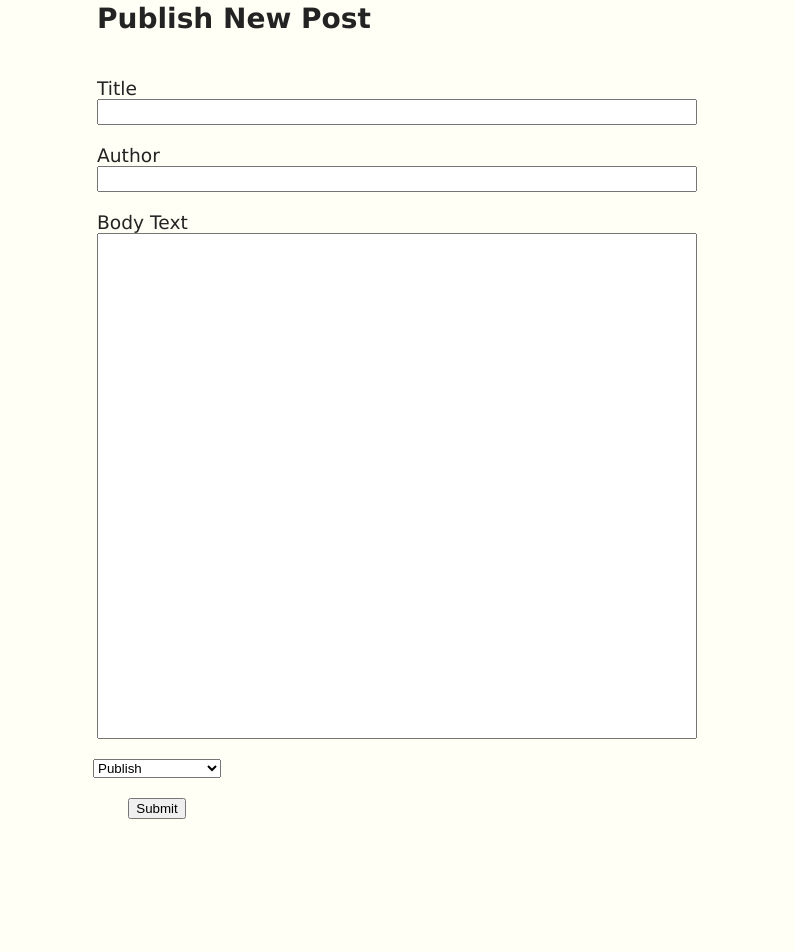
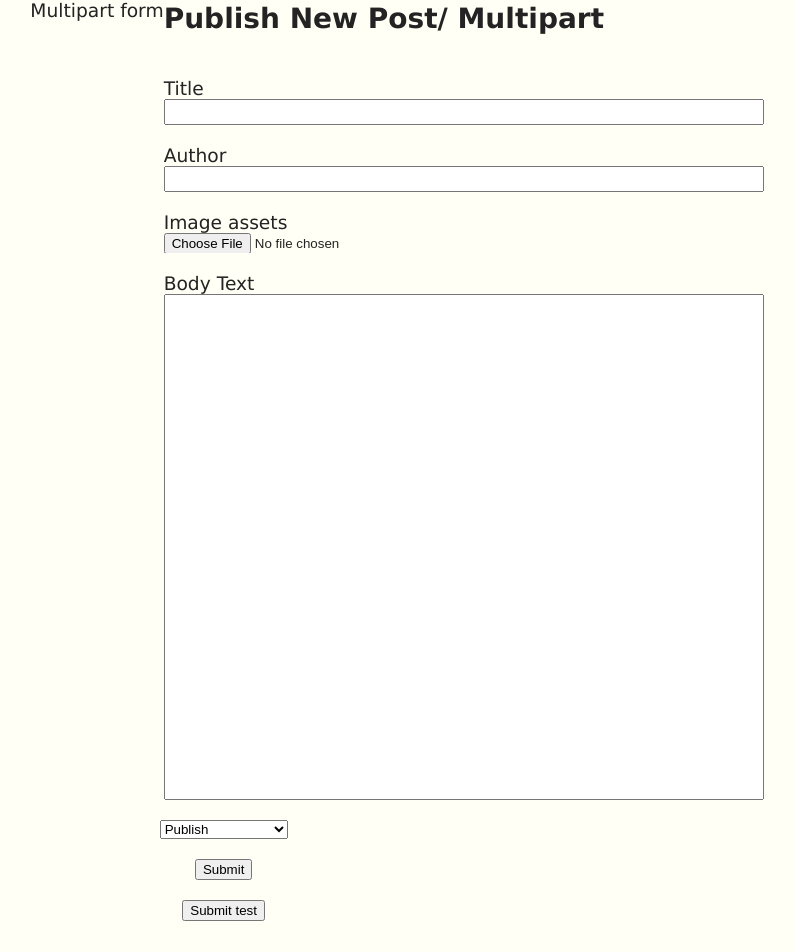
Before and after one commit to kurniadikevin/blog-cms, a React (Create React App) app: page /create in a window 1280 px wide. Shown: the part 166-1118 px from the top of the page, without its empty margins (243-1038 px from the left). Before the commit the page ends 1035 px from the top, so only its background shows below. Built offline with nearby package versions, Linux system fonts and the light colour scheme.

Commit message:
template multipast form uploaded test

```diff
--- a/package.json
+++ b/package.json
@@ -1,5 +1,5 @@
 {
-  "name": "project-name",
+  "name": "blackboard-cms",
   "version": "0.1.0",
   "private": true,
   "dependencies": {
--- /dev/null
+++ b/src/components/multipart-form.js
@@ -0,0 +1,73 @@
+import { useState } from "react"
+import axios from "axios"
+
+
+const MultipartForm=()=>{
+
+    const [title,setTitle]= useState();
+    const [author, setAuthor] = useState();
+    const [imageFile, setImageFile]= useState();
+    const [body,setBody]= useState();
+    const [published,setPublished]= useState(true);
+
+    const handleFileSelect = (event) => {
+        setImageFile(event.target.files);
+      }
+
+    const submitForm=()=>{
+        console.table(title,author,imageFile[0],body,published)
+    }
+
+    const submitFormMultipart=()=>{
+        const formData = new FormData();
+        formData.append('title',title);
+        formData.append("image", imageFile[0]);
+        formData.append('author',author);
+        formData.append('body',body);
+        formData.append('published',published);
+        console.table(formData)
+
+        axios.post('http://localhost:5000/posts/new-multipart', formData, {
+            headers: {
+              'Content-Type': 'multipart/form-data'
+            }
+        })
+        console.log('OK')
+    }
+
+    return(
+    <div className="create-form" >
+            <h2>Publish New Post/ Multipart</h2>
+            <div>
+            <label  className="title-label">Title</label>
+            <input type='text' id="title-input" name='title'
+            value={title} onChange={(e) => setTitle(e.target.value)}></input>
+            </div>
+            <div>
+            <label className="author-label">Author</label>
+            <input type='text' id="author-input" name='author'
+             value={author} onChange={(e) => setAuthor(e.target.value)}></input>
+            </div>
+            <div>
+                <label>Image assets</label>
+                <input type='file' onChange={handleFileSelect} id='image-file'
+                name='image'></input>
+            </div>
+            <div>
+            <label className="body-text">Body Text</label>
+            <textarea id="body-input" name='body'
+             value={body} onChange={(e) => setBody(e.target.value)}></textarea>
+            </div>
+            <div className="btn-cont">
+            <select onChange={(e)=> setPublished(e.target.value)}>
+                <option value={true}>Publish</option>
+                <option value={false}>Save as Template</option>
+            </select>
+            <button id="publish-submit" onClick={submitFormMultipart}>Submit</button>
+            <button id="publish-submit" onClick={submitForm}>Submit test</button>
+            </div>
+        </div>
+    )
+}
+
+export default MultipartForm
--- a/src/pages/CreatePage/create.js
+++ b/src/pages/CreatePage/create.js
@@ -1,5 +1,6 @@
 import Dashboard from "../dashboard";
 import './style.css';
+import MultipartForm from "../../components/multipart-form";
 
 export function CreatePost(){
 
@@ -9,22 +10,23 @@ export function CreatePost(){
         <Dashboard/>
        <div className="create-main">
 
-        <form className="create-form"  method='post' action='http://localhost:5000/posts/new'>
+        <div className="toggle-form">
+            <div>Basic form</div>
+            <div>Multipart form</div>
+        </div>
+       {/*  <form className="create-form"  method='post' action='http://localhost:5000/posts/new'>
             <h2>Publish New Post</h2>
             <div>
             <label  className="title-label">Title</label>
-            <input type='text' id="title-input" name='title'
-           /*  value={title} onChange={(e) => setTitle(e.target.value)} */></input>
+            <input type='text' id="title-input" name='title'></input>
             </div>
             <div>
             <label className="author-label">Author</label>
-            <input type='text' id="author-input" name='author'
-            /*  value={author} onChange={(e) => setAuthor(e.target.value)} */></input>
+            <input type='text' id="author-input" name='author'></input>
             </div>
             <div>
             <label className="body-text">Body Text</label>
-            <textarea id="body-input" name='text'
-             /* value={body} onChange={(e) => setBody(e.target.value)} */></textarea>
+            <textarea id="body-input" name='text'></textarea>
             </div>
             <div className="btn-cont">
             <select name="published">
@@ -33,8 +35,8 @@ export function CreatePost(){
             </select>
             <button id="publish-submit" type="submit">Submit</button>
             </div>
-        </form>
-
+        </form> */}
+        <MultipartForm/>
        </div>
     </div>
    )
--- a/src/pages/login/logIn.js
+++ b/src/pages/login/logIn.js
@@ -10,7 +10,8 @@ function LogIn(){
     const [currentUser, setCurrentUser]= useState('not log in');
 
     const loginUser = async(e)=>{
-        e.preventDefault()
+        e.preventDefault();
+        if( username && password){
         const article = {
            username : username,
         password : password};
@@ -21,6 +22,9 @@ function LogIn(){
           }
             )
           displayControlBtn();
+        } else {
+          alert('please insert username and password')
+        }
    }
 
    const displayControlBtn=()=>{
```
